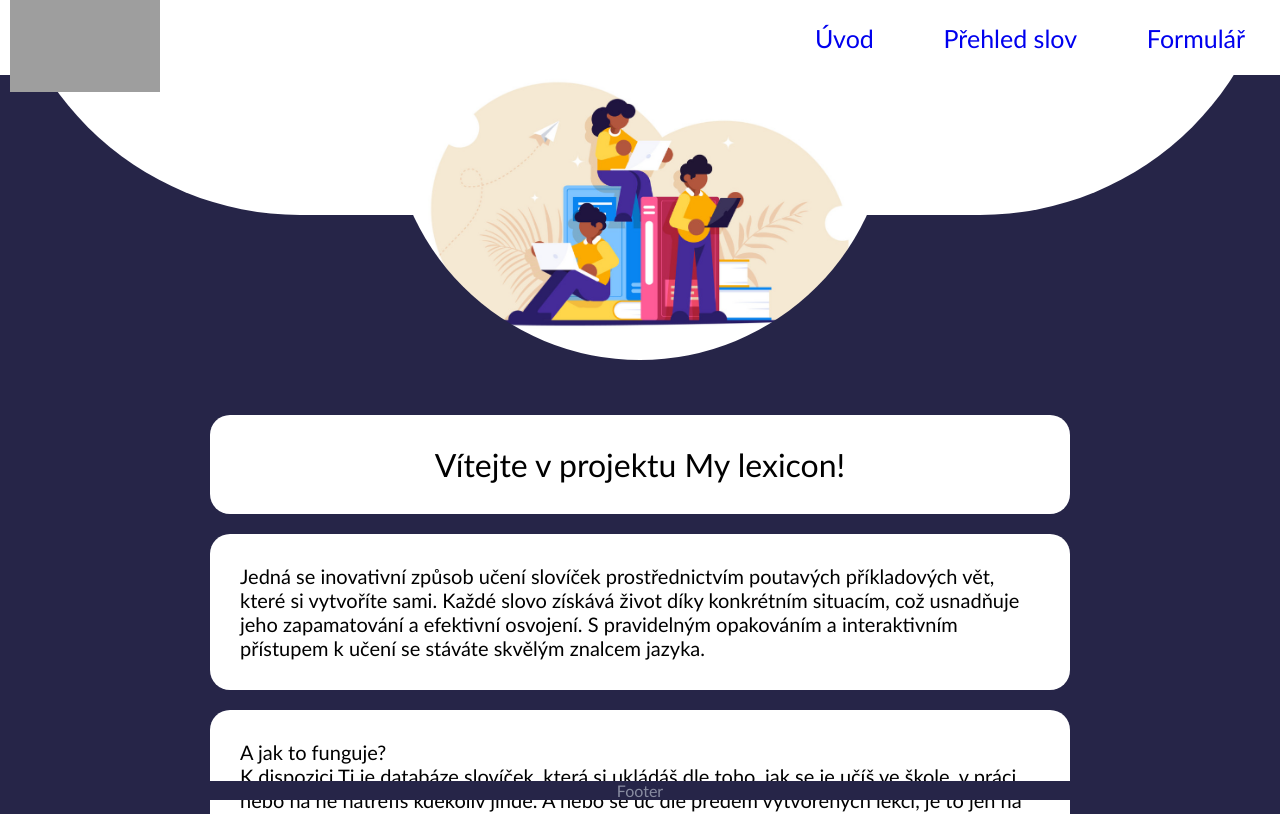
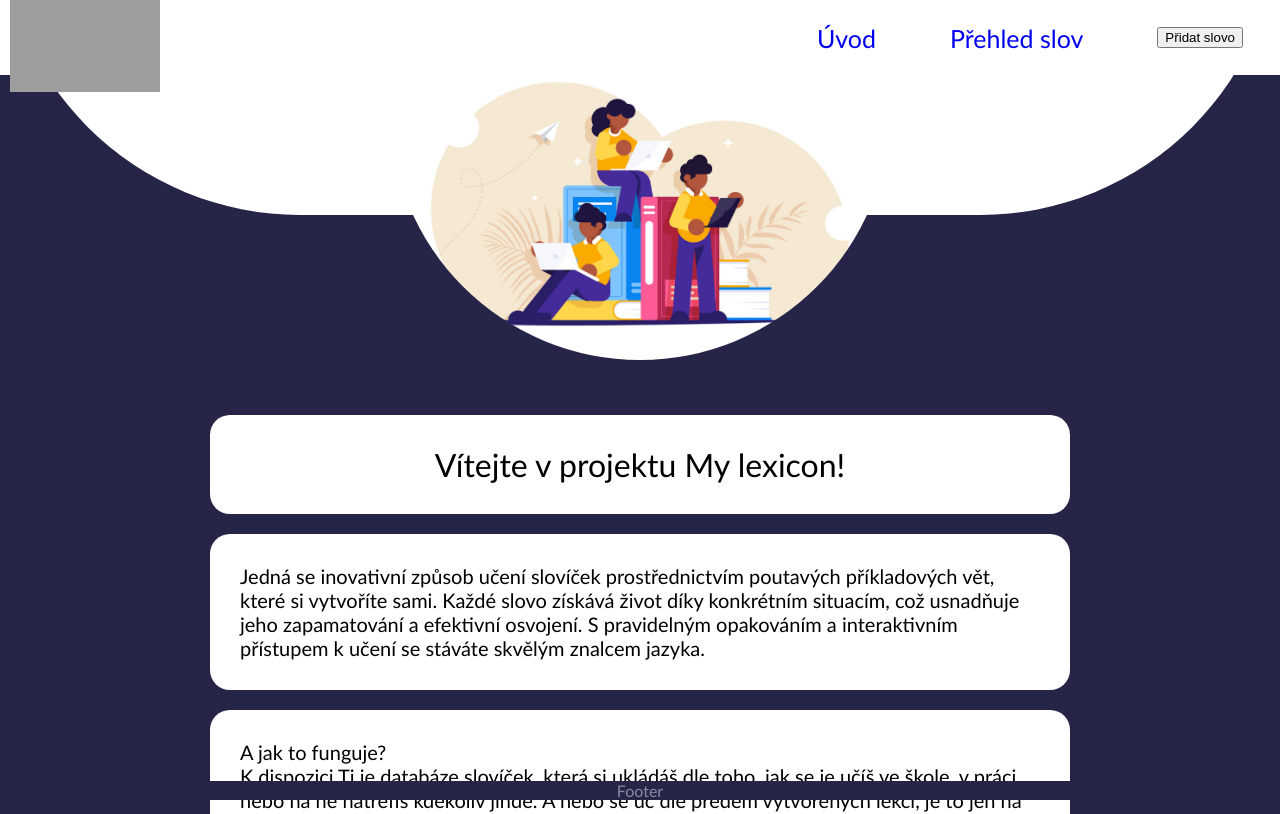
Before and after one commit to DenisaZem/my-lexicon, a React (Create React App) app: page / in a window 1280 px wide. Shown: the top 814 px of the page. Built offline with nearby package versions, Linux system fonts and the light colour scheme; grey boxes are pictures that could not be loaded.

Commit message:
Add a new button for pop up form

```diff
--- a/src/components/NavBar.js
+++ b/src/components/NavBar.js
@@ -4,6 +4,7 @@ import { GiHamburgerMenu, GiCancel } from "react-icons/gi";
 
 const NavBar = () => {
   const [showMenu, setShowMenu] = useState(false);
+  const [buttonPopUp, setButtonPopUp] = useState(false)
 
   // for not scrolling window
   useEffect(() => {
@@ -85,9 +86,18 @@ const NavBar = () => {
           <li onClick={closeMenu}>
             <Link to="/overview">Přehled slov</Link>
           </li>
-          <li onClick={closeMenu}>
+          {/* <li onClick={closeMenu}>
             <Link to="/form">Formulář</Link>
-          </li>
+          </li> */}
+           <button
+              className="navBar__PopContainer"
+              onClick={() => setButtonPopUp(true)}
+            >
+              <div className="Pop--title">
+                Přidat slovo
+              </div>
+              <div className="Pop--btn"></div>
+            </button>
         </ul>
       </nav>
     </div>
```
